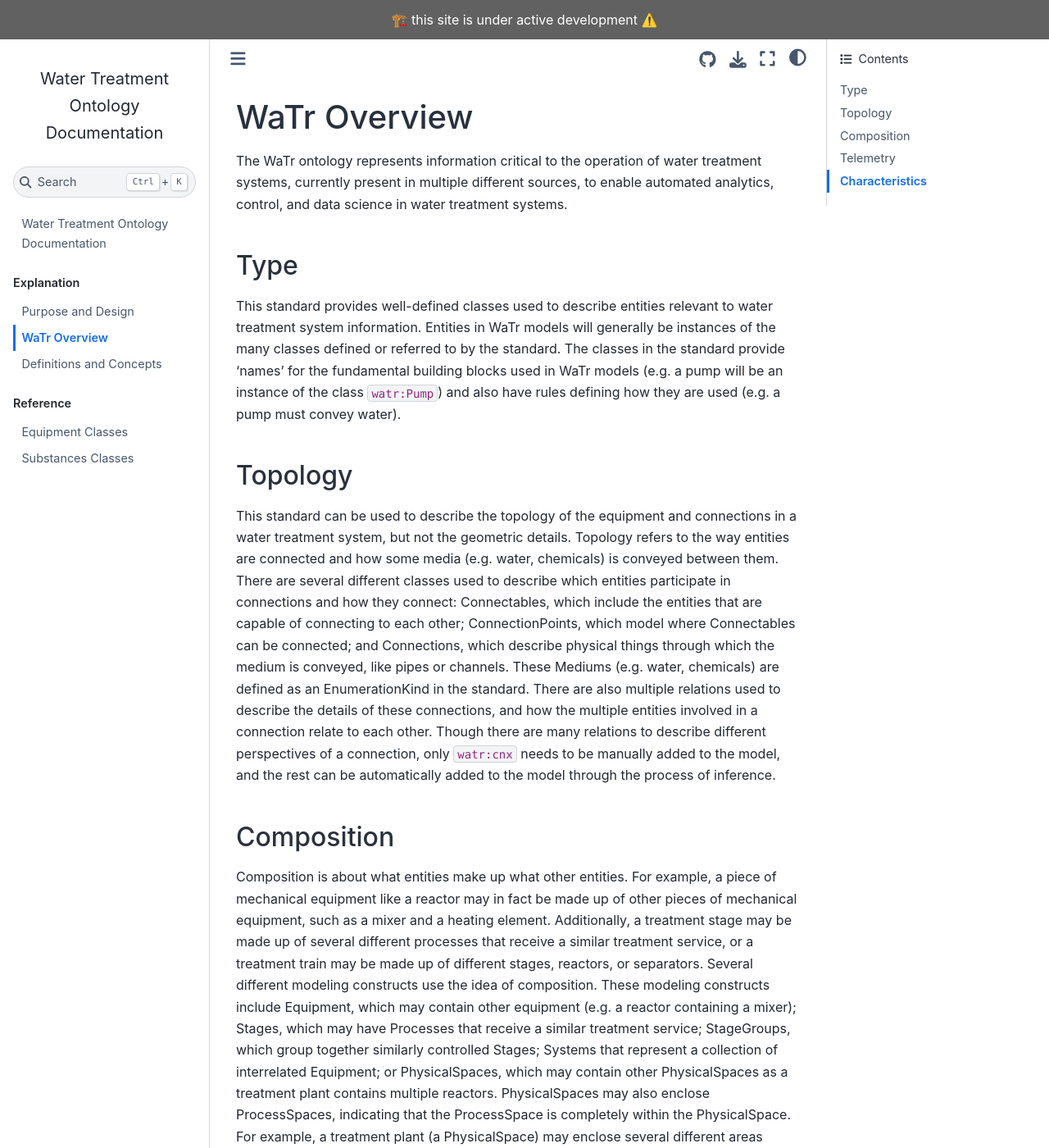
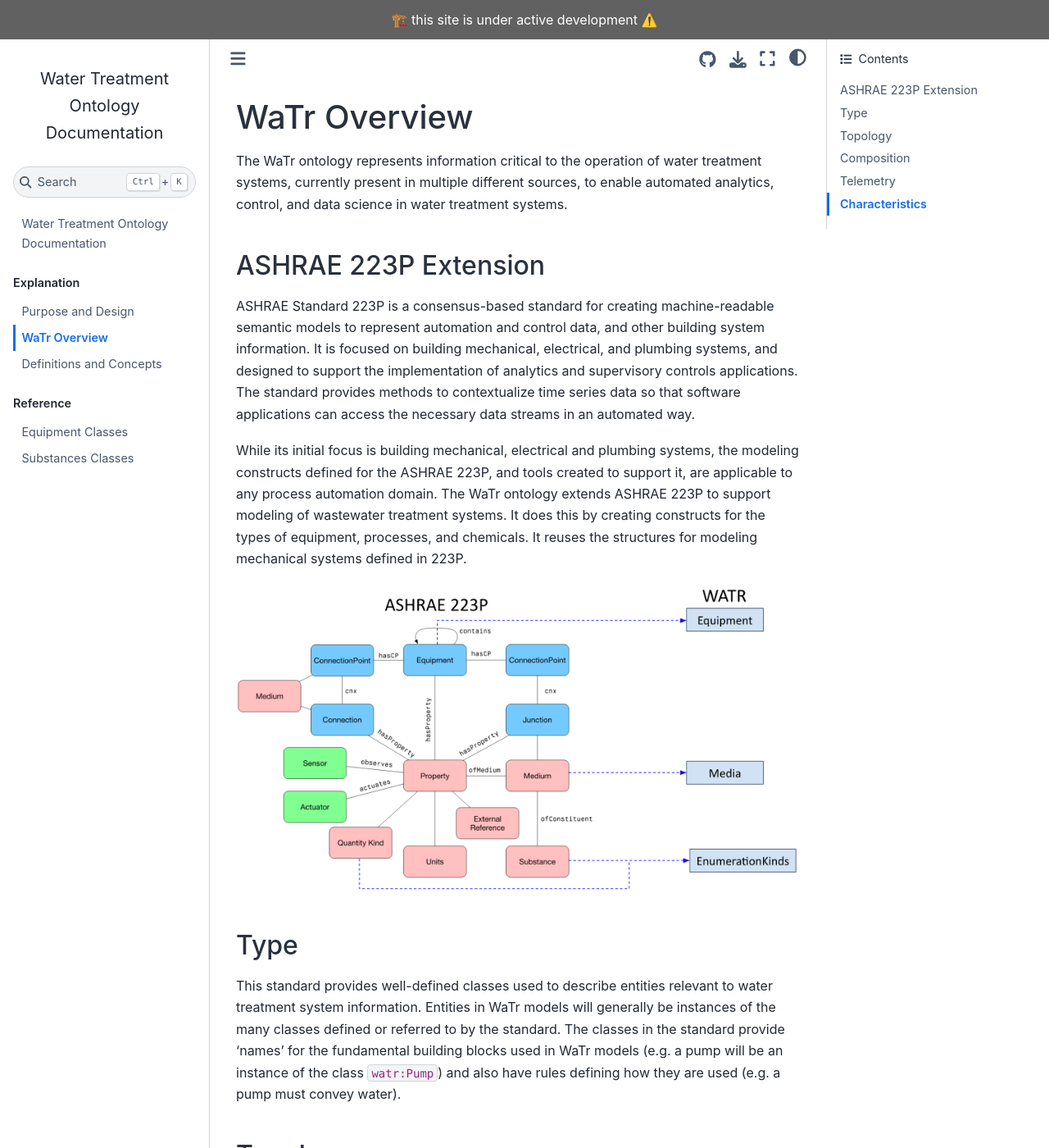
Before and after one commit to DataDrivenCPS/water-ontology, a Jupyter Book: the page built from docs/explanation/overview.md, in a window 1280 px wide and 1400 px high. Shown: the whole window at 82% size. Built offline with Jupyter Book 1.0.4 settings and Sphinx 7.4.7 and the Sphinx Book theme 1.1.4, drawn with Linux system fonts in a browser that asks for light colours; pages that are not in the unit, such as notebooks, are missing from menus.

```diff
--- a/docs/explanation/overview.md
+++ b/docs/explanation/overview.md
@@ -1,6 +1,14 @@
 # WaTr Overview
 
 The WaTr ontology represents information critical to the operation of water treatment systems, currently present in multiple different sources, to enable automated analytics, control, and data science in water treatment systems.
+
+## ASHRAE 223P Extension
+
+ASHRAE Standard 223P is a consensus-based standard for creating machine-readable semantic models to represent automation and control data, and other building system information. It is focused on building mechanical, electrical, and plumbing systems, and designed to support the implementation of analytics and supervisory controls applications. The standard provides methods to contextualize time series data so that software applications can access the necessary data streams in an automated way.
+
+While its initial focus is building mechanical, electrical and plumbing systems, the modeling constructs defined for the ASHRAE 223P, and tools created to support it, are applicable to any process automation domain. The WaTr ontology extends ASHRAE 223P to support modeling of wastewater treatment systems. It does this by creating constructs for the types of equipment, processes, and chemicals. It reuses the structures for modeling mechanical systems defined in 223P.
+
+![ASHRAE 223P Extension Diagram](images/223-extension.png)
 
 ## Type
 
```
Also changed, not shown: other parts of docs/explanation/overview.md (+1 -1 lines), docs/explanation/definitions.md (+4 -2 lines), docs/explanation/images/223-extension.png (added).
